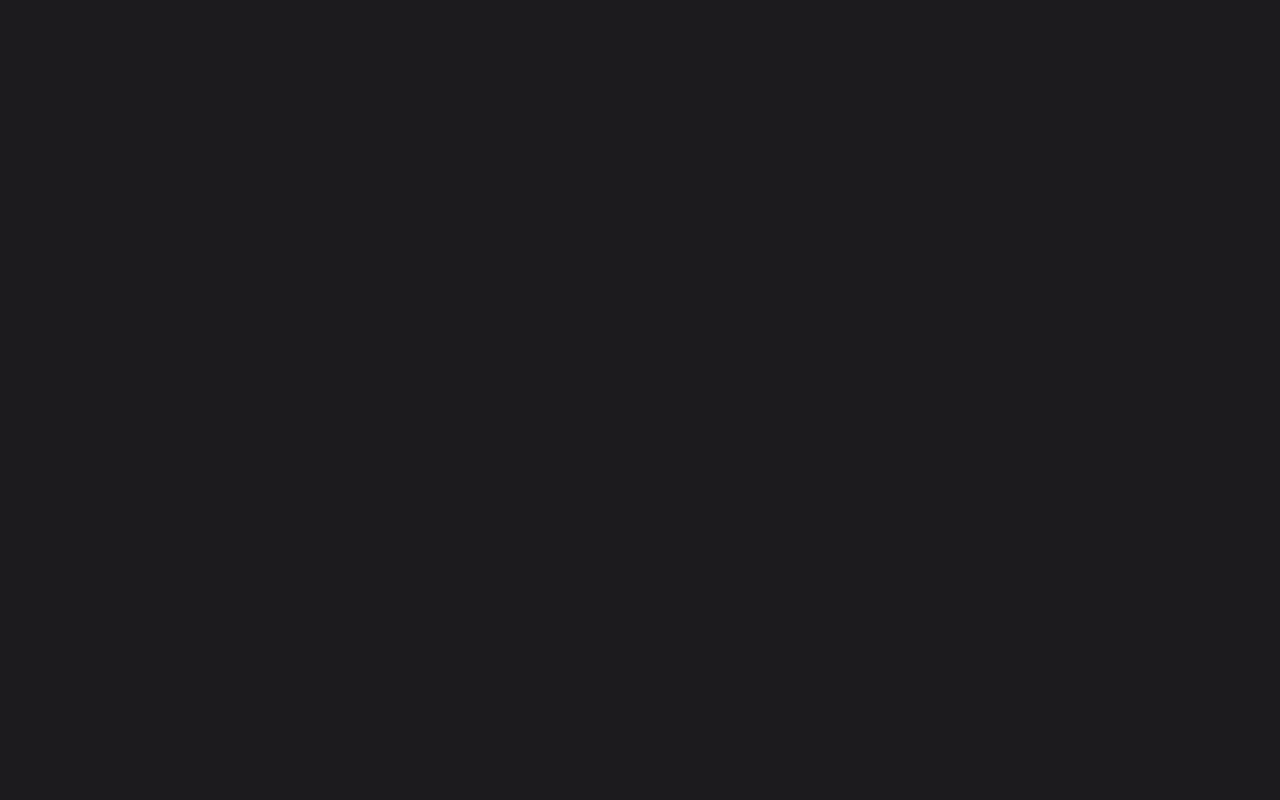
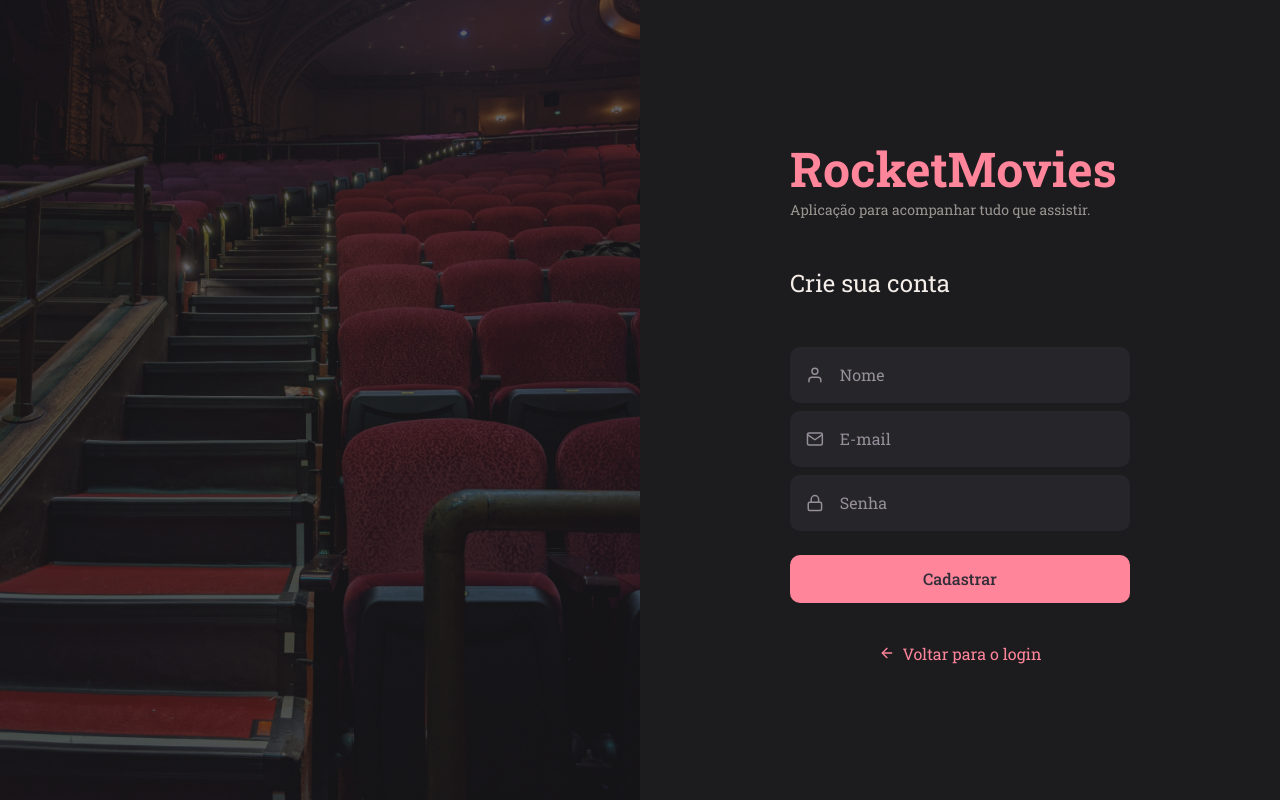
Before and after one commit to eduardonobrega/rocketmovies-frontend, a React (Vite) app: page /register in a window 1280 px wide. Before the commit this address had no page. Built offline with nearby package versions, Linux system fonts and the light colour scheme.

Commit message:
register user

```diff
--- a/package.json
+++ b/package.json
@@ -9,6 +9,7 @@
     "preview": "vite preview"
   },
   "dependencies": {
+    "axios": "^1.3.4",
     "react": "^18.2.0",
     "react-dom": "^18.2.0",
     "react-icons": "^4.7.1",
--- a/src/pages/SignUp/index.jsx
+++ b/src/pages/SignUp/index.jsx
@@ -1,14 +1,39 @@
+import { useState } from 'react';
 import { FiMail, FiLock, FiUser, FiArrowLeft } from 'react-icons/fi';
-import { Link } from 'react-router-dom';
+import { Link, useNavigate } from 'react-router-dom';
 
-
-import { Container, Background, Form } from './styles';
+import { api } from '../../services/api';
 
 import { Input } from '../../components/Input';
 import { Button } from '../../components/Button';
 import { ButtonText } from '../../components/ButtonText';
+import { Container, Background, Form } from './styles';
 
 export function SignUp() {
+  const [name, setName] = useState('');
+  const [email, setEmail] = useState('');
+  const [password, setPassword] = useState('');
+
+  const navigate = useNavigate();
+
+  async function handleSignUp() {
+    if (!name || !email || !password) {
+      return alert('Preencha todos os campos');
+    }
+
+    try {
+      await api.post('/users', { name, email, password });
+
+      alert('Cadastro realizado com sucesso');
+      navigate('/');
+    } catch (error) {
+      if (error.response) {
+        alert(error.response.data.message);
+      } else {
+        alert('Não foi possível cadastrar!');
+      }
+    }
+  }
 
   return (
     <Container>
@@ -24,21 +49,24 @@
             type="text"
             placeholder="Nome"
             icon={FiUser}
+            onChange={(e) => setName(e.target.value)}
           />
 
           <Input
             type="email"
             placeholder="E-mail"
             icon={FiMail}
+            onChange={(e) => setEmail(e.target.value)}
           />
 
           <Input
             type="password"
             placeholder="Senha"
             icon={FiLock}
+            onChange={(e) => setPassword(e.target.value)}
           />
 
-          <Button title="Cadastrar"  />
+          <Button title="Cadastrar" onClick={handleSignUp} />
 
           <Link to={-1}>
             <ButtonText text="Voltar para o login" icon={FiArrowLeft} />
--- a/src/routes/index.jsx
+++ b/src/routes/index.jsx
@@ -6,7 +6,7 @@
 export function Routes() {
   return (
     <BrowserRouter>
-      <AppRoutes />
+      <AuthRoutes />
     </BrowserRouter>
   );
 }
--- /dev/null
+++ b/src/services/api.js
@@ -0,0 +1,5 @@
+import axios from "axios";
+
+export const api = axios.create({
+  baseURL: 'http://localhost:3333'
+})
```
Also changed, not shown: 1 other file (tests, documents, lock files or other folders).
